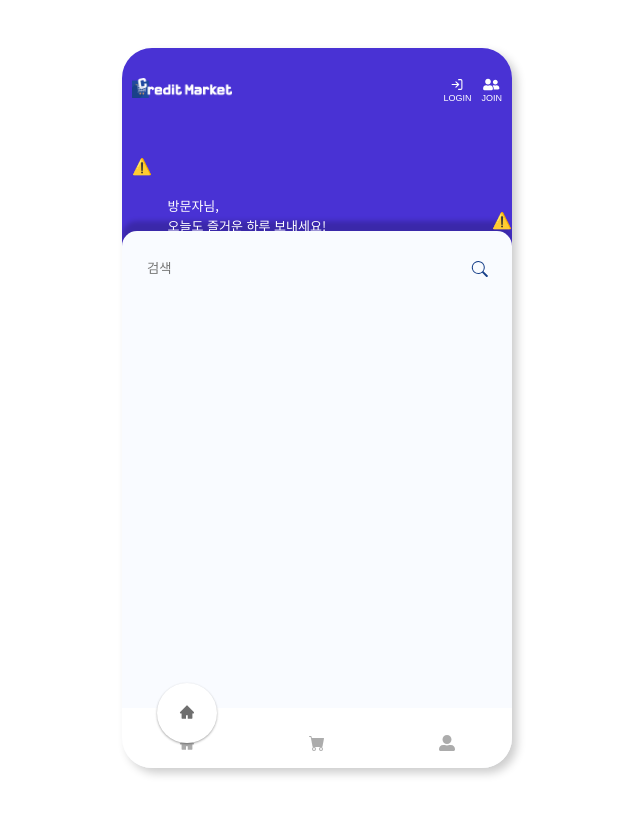
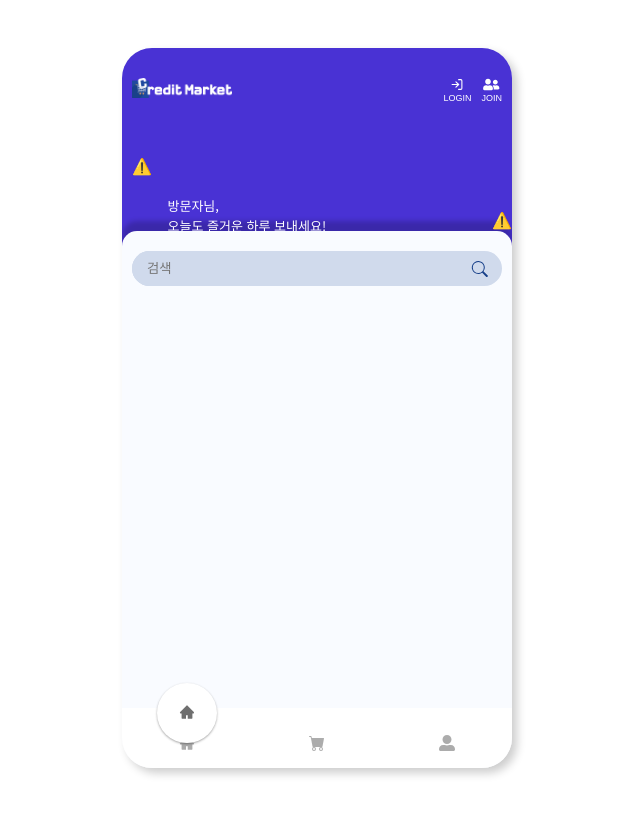
Before and after one commit to fastcampus-mini/credit-market-FE, a React (Vite) app: page / in a window 1280 px wide. Shown: the whole page, without its empty margins (323-963 px from the left). Built offline with nearby package versions, Linux system fonts and the light colour scheme; no server answers; what emotion-reset would draw is missing.

Commit message:
Feat: textInput 배경색 추가

```diff
--- a/src/styles/colors.ts
+++ b/src/styles/colors.ts
@@ -9,6 +9,7 @@ const COLORS = {
   white: '#fff',
   checkbox: '#4831d4',
   scrollbar: '#b1b1b1',
+  textInput: '#D0DAEC',
 };
 
 export default COLORS;
```
